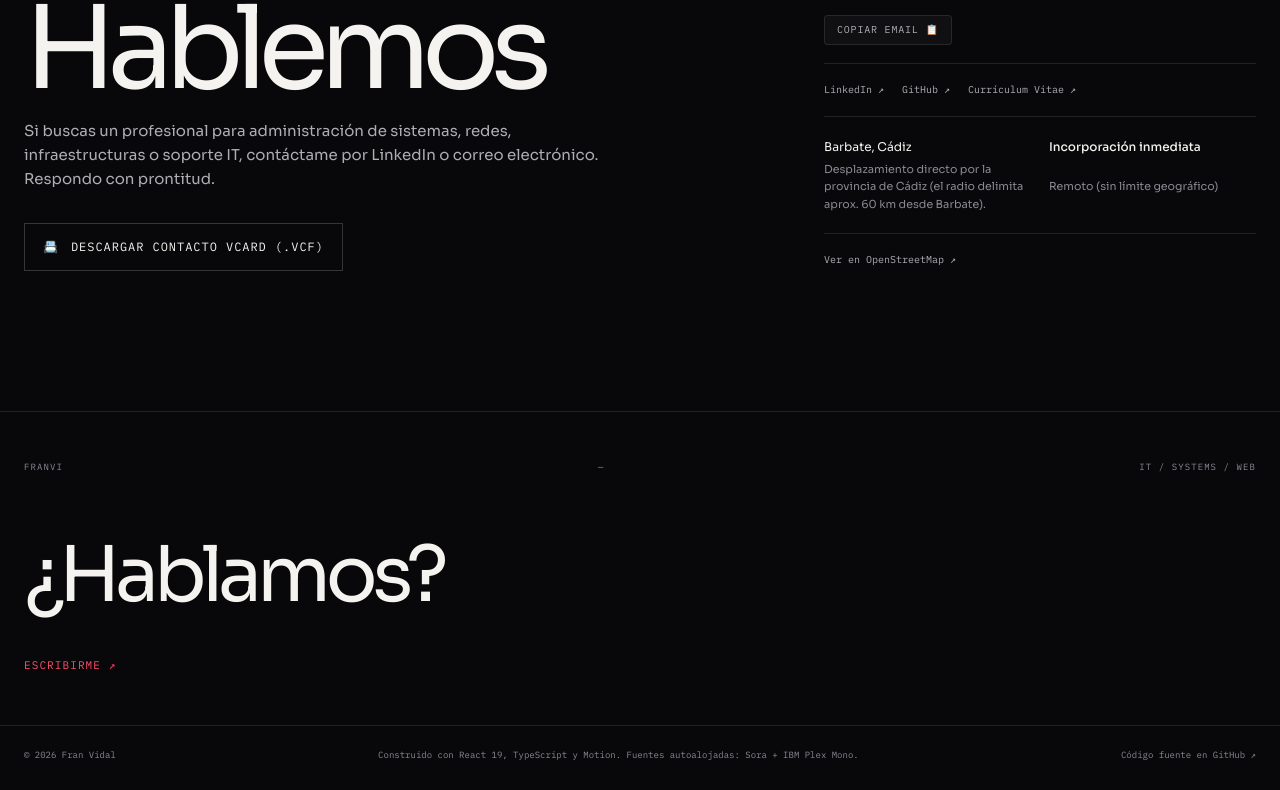
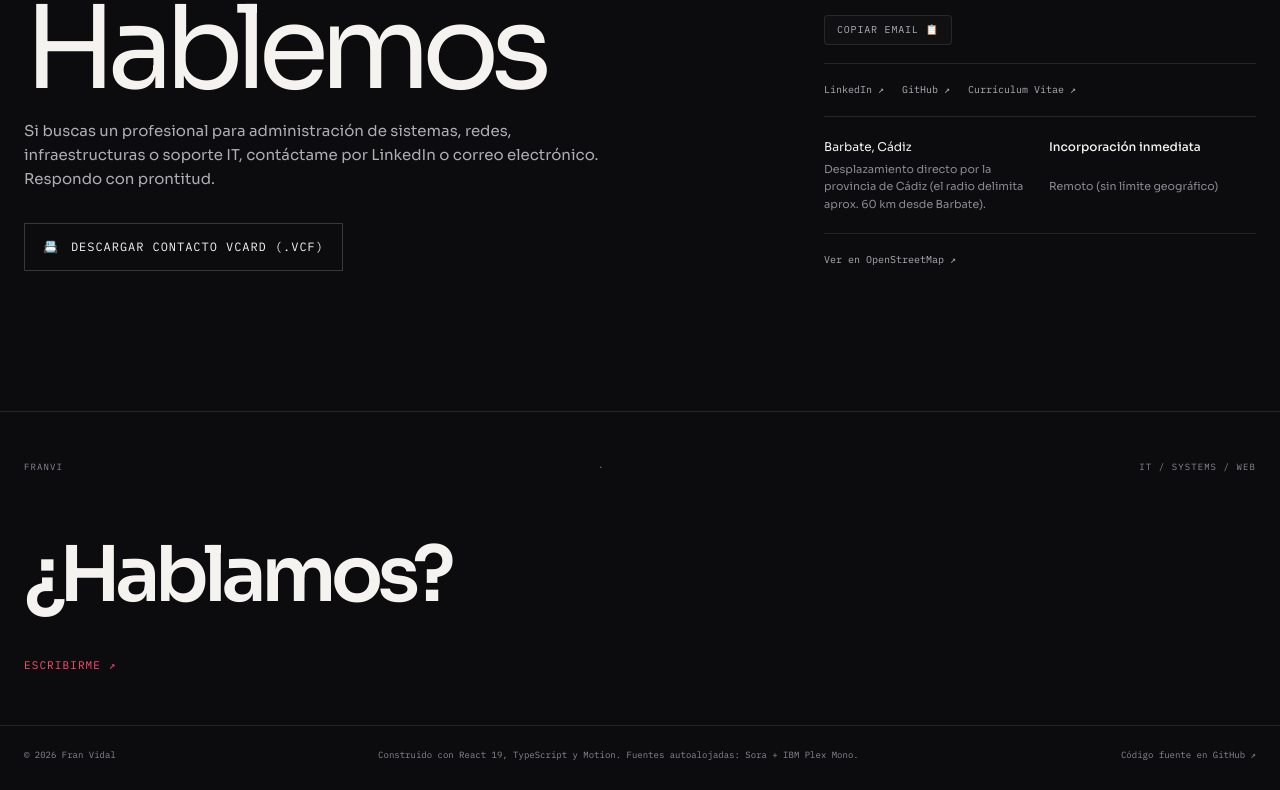
Before and after one commit to Haplee/Portafolio-FranVi, a React (Vite) app: page / in a window 1280 px wide. Shown: the part 7151-7941 px from the top of the page. Built offline with nearby package versions, Linux system fonts and the light colour scheme.

Commit message:
fix: un solo h2 en contacto y fondo de pagina un punto mas claro
- "¿Hablamos?" pasa de h2 a parrafo con el mismo peso visual
- Nuevo token --color-canvas (#0c0c0e) para el lienzo, separado del negro de paneles
- El separador del cierre usa punto medio en lugar de guion largo

```diff
--- a/src/App.tsx
+++ b/src/App.tsx
@@ -15,7 +15,7 @@ export default function App() {
     return (
         <MotionConfig reducedMotion="user">
             <ScrollProgressBar />
-            <div id="top" className="min-h-screen bg-ink-900 text-fg">
+            <div id="top" className="min-h-screen bg-canvas text-fg">
                 <Navbar />
                 <main id="main">
                     <Opening />
--- a/src/components/Closing.tsx
+++ b/src/components/Closing.tsx
@@ -8,10 +8,10 @@ export default function Closing() {
             <div className="page-shell">
                 <div className="closing-line">
                     <span>FRANVI</span>
-                    <span aria-hidden="true">—</span>
+                    <span aria-hidden="true">·</span>
                     <span>IT / SYSTEMS / WEB</span>
                 </div>
-                <h2 id="closing-title">{t.closing.ctaTitle}</h2>
+                <p id="closing-title" className="closing-title">{t.closing.ctaTitle}</p>
                 <a href={`mailto:${t.contact.emailAddress}`} className="closing-link">
                     {t.closing.ctaButton} ↗
                 </a>
--- a/src/index.css
+++ b/src/index.css
@@ -5,6 +5,7 @@
     --font-mono: "IBM Plex Mono", ui-monospace, "SF Mono", Menlo, monospace;
 
     --color-ink-900: #08080a;
+    --color-canvas: #0c0c0e;
     --color-ink-800: #101013;
     --color-ink-700: #17171b;
     --color-ink-600: #222229;
@@ -64,7 +65,7 @@ body {
     margin: 0;
     overflow-x: hidden;
     width: 100%;
-    background: var(--color-ink-900);
+    background: var(--color-canvas);
     color: var(--color-fg);
     font-family: var(--font-sans);
     font-size: 16px;
@@ -939,9 +940,10 @@ img { max-width: 100%; display: block; }
     letter-spacing: .12em;
     color: var(--color-fg-mute);
 }
-.closing-section h2 {
+.closing-title {
     margin-top: 40px;
     font-size: clamp(2.6rem, 6vw, 7rem);
+    font-weight: 600;
     letter-spacing: -.07em;
 }
 .closing-link {
```
Also changed, not shown: 4 other files (tests, documents, lock files or other folders).
